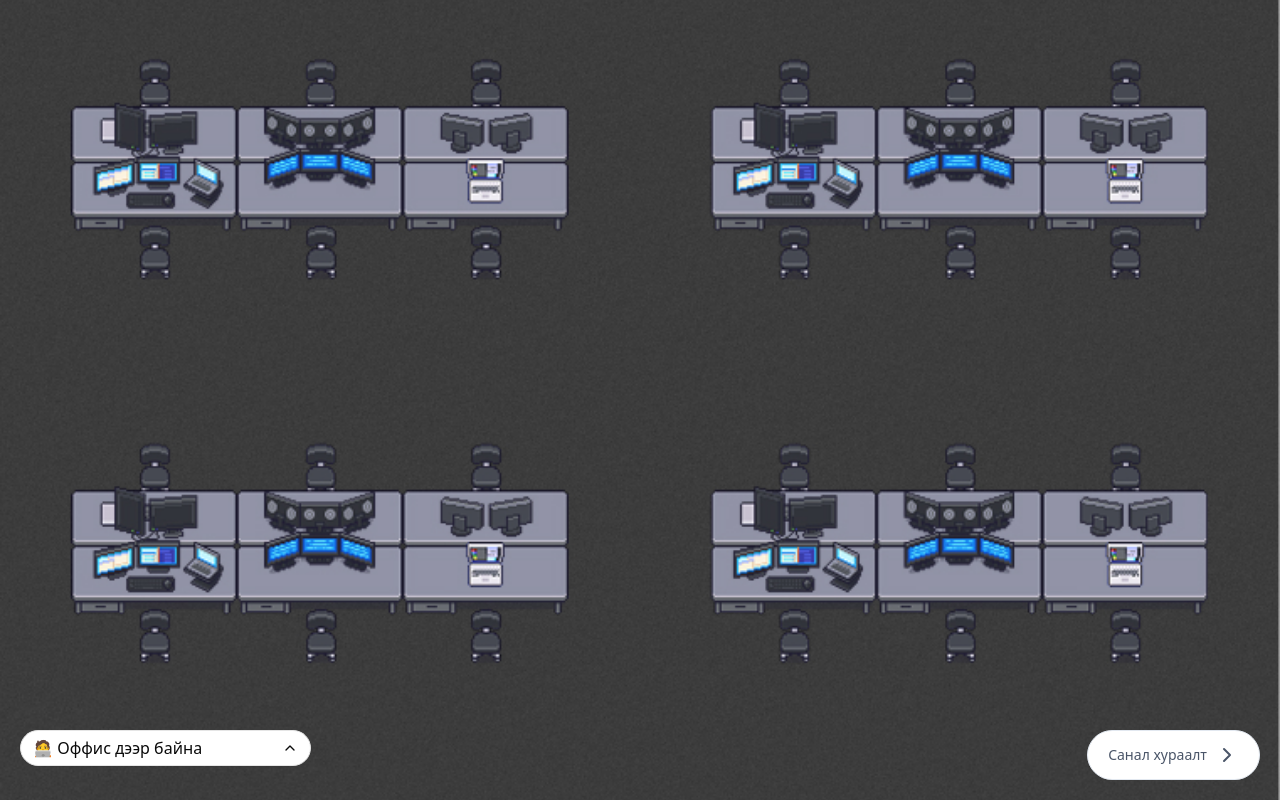
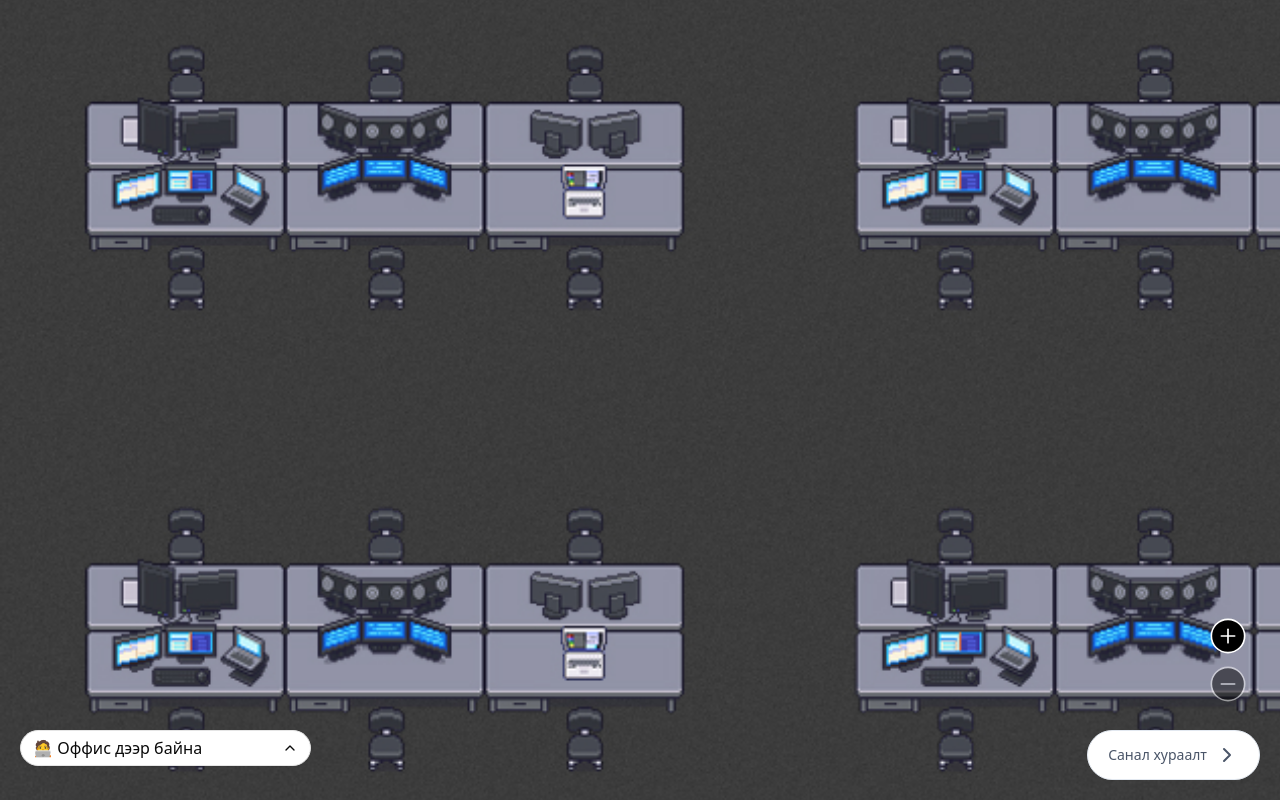
Before and after one commit to Sapar-s/FlowFix, a Next.js app: page / in a window 1280 px wide. Built offline with nearby package versions, Linux system fonts and the light colour scheme; no server answers; the database is empty.

Commit message:
zoom and scaling

```diff
--- a/src/app/_components/OfficeLayout.tsx
+++ b/src/app/_components/OfficeLayout.tsx
@@ -60,11 +60,11 @@ const OfficeLayout: React.FC = () => {
   }, []);
 
   return (
-    <div className="w-screen h-screen bg-[url('/container.jpg')] bg-cover relative bg-[20%_30%]">
+    <div className="w-screen h-screen relatve overflow-hidden">
       <div className="absolute inset-0 bg-noise opacity-20 pointer-events-none"></div>
       {/* Main Content */}
 
-      <WorkstationGroup employees={users} id={id} isInOffice={isInOffice} />
+      <WorkstationGroup employees={users} id={id} />
 
       {/* Footer Buttons */}
       <div className="fixed bottom-5 left-5 right-5 flex justify-between">
--- a/src/app/_components/WorkstationGroup.tsx
+++ b/src/app/_components/WorkstationGroup.tsx
@@ -2,6 +2,7 @@
 
 import React, { useEffect, useState } from "react";
 import Image from "next/image";
+import { CircleMinus, CirclePlus } from "lucide-react";
 
 interface Employee {
   name: string;
@@ -13,35 +14,34 @@ interface Employee {
 interface WorkstationProps {
   employees: Employee[];
   id: string | null; // logged-in user's ID
-  isInOffice: boolean;
 }
 
 const seatPositions: { [key: string]: { top: number; left: number }[] } = {
   office: [
-    { top: 45, left: 183 },
-    { top: 45, left: 378 },
-    { top: 45, left: 578 },
-    { top: 240, left: 193 },
-    { top: 240, left: 388 },
-    { top: 240, left: 578 },
-    { top: 45, left: 955 },
-    { top: 45, left: 1137 },
-    { top: 45, left: 1340 },
-    { top: 240, left: 955 },
-    { top: 240, left: 1137 },
-    { top: 240, left: 1340 },
-    { top: 435, left: 183 },
-    { top: 435, left: 378 },
-    { top: 435, left: 578 },
-    { top: 630, left: 193 },
-    { top: 630, left: 388 },
-    { top: 630, left: 578 },
-    { top: 435, left: 955 },
-    { top: 435, left: 1137 },
-    { top: 435, left: 1340 },
-    { top: 630, left: 955 },
-    { top: 630, left: 1137 },
-    { top: 630, left: 1340 },
+    { top: 55, left: 210 },
+    { top: 55, left: 410 },
+    { top: 55, left: 610 },
+    { top: 250, left: 210 },
+    { top: 250, left: 415 },
+    { top: 250, left: 620 },
+    { top: 55, left: 982 },
+    { top: 55, left: 1180 },
+    { top: 55, left: 1380 },
+    { top: 250, left: 980 },
+    { top: 250, left: 1180 },
+    { top: 250, left: 1380 },
+    { top: 530, left: 210 },
+    { top: 530, left: 410 },
+    { top: 530, left: 610 },
+    { top: 720, left: 210 },
+    { top: 720, left: 410 },
+    { top: 720, left: 610 },
+    { top: 530, left: 980 },
+    { top: 530, left: 1180 },
+    { top: 530, left: 1380 },
+    { top: 720, left: 980 },
+    { top: 720, left: 1180 },
+    { top: 720, left: 1380 },
   ],
 };
 
@@ -49,28 +49,22 @@ const WorkstationGroup: React.FC<WorkstationProps> = ({ employees, id }) => {
   const [assignedSeats, setAssignedSeats] = useState<{
     [userId: string]: number;
   }>({});
+  const [zoom, setZoom] = useState(1);
 
   const seats = seatPositions.office;
 
   const getEmoji = (status: string) => (status === "office" ? "🧑‍💻" : "🏠");
 
-  // Initial seat assignment
+  // Assign seats sequentially when employees change
   useEffect(() => {
-    const used = new Set<number>();
     const seatMap: { [userId: string]: number } = {};
-
-    employees.forEach((employee) => {
-      for (let i = 0; i < seats.length; i++) {
-        if (!used.has(i)) {
-          used.add(i);
-          seatMap[employee._id] = i;
-          break;
-        }
+    employees.forEach((employee, idx) => {
+      if (idx < seats.length) {
+        seatMap[employee._id] = idx;
       }
     });
-
     setAssignedSeats(seatMap);
-  }, [employees]);
+  }, [employees, seats]);
 
   const handleSeatMove = (employeeId: string, direction: "left" | "right") => {
     const current = assignedSeats[employeeId];
@@ -81,7 +75,6 @@ const WorkstationGroup: React.FC<WorkstationProps> = ({ employees, id }) => {
 
     while (true) {
       newIndex += step;
-
       if (newIndex < 0 || newIndex >= seats.length) break;
 
       const isTaken = Object.entries(assignedSeats).some(
@@ -89,16 +82,18 @@ const WorkstationGroup: React.FC<WorkstationProps> = ({ employees, id }) => {
       );
 
       if (!isTaken) {
+        if (newIndex !== current) {
           setAssignedSeats((prev) => ({
             ...prev,
             [employeeId]: newIndex,
           }));
+        }
         break;
       }
     }
   };
 
-  // ⌨️ Keyboard controls for current user
+  // Keyboard controls for logged-in user
   useEffect(() => {
     const handleKeyDown = (e: KeyboardEvent) => {
       if (!id) return;
@@ -116,8 +111,64 @@ const WorkstationGroup: React.FC<WorkstationProps> = ({ employees, id }) => {
     return () => window.removeEventListener("keydown", handleKeyDown);
   }, [id, assignedSeats]);
 
+  const handleZoomIn = () => setZoom((prev) => Math.min(2, prev + 0.1));
+  const handleZoomOut = () => setZoom((prev) => Math.max(1, prev - 0.1));
+
+  // Helper to get background classes based on employee status and logged-in user
+  const getBgClass = (employee: Employee) => {
+    if (employee._id === id) return "bg-white text-black";
+    if (employee.status === "office") return "bg-[#000]/60";
+    return "bg-blue-400/40 text-white";
+  };
+
   return (
-    <>
+    <div className="relative w-full h-full overflow-auto">
+      {/* Zoom Controls */}
+      <div className="absolute bottom-24 fixed right-8 z-20 flex flex-col gap-2">
+        <CirclePlus
+          strokeWidth={1}
+          fill="black"
+          stroke="white"
+          size={40}
+          onClick={handleZoomIn}
+          aria-label="Zoom in"
+          style={{
+            cursor: zoom >= 2 ? "not-allowed" : "pointer",
+            opacity: zoom >= 2 ? 0.5 : 1,
+          }}
+        />
+        <CircleMinus
+          strokeWidth={1}
+          fill="black"
+          stroke="white"
+          size={40}
+          onClick={handleZoomOut}
+          aria-label="Zoom out"
+          style={{
+            cursor: zoom <= 1 ? "not-allowed" : "pointer",
+            opacity: zoom <= 1 ? 0.5 : 1,
+          }}
+        />
+      </div>
+
+      {/* Zoomable Workstation Area */}
+      <div
+        style={{
+          transform: `scale(${zoom})`,
+          transformOrigin: "top left",
+          position: "relative",
+          width: 1540, // base width of layout, adjust as needed
+          height: 940, // base height of layout, adjust as needed
+        }}
+      >
+        {/* Background image (scaled with zoom) */}
+        <Image
+          src="/container.jpg"
+          alt="Office Layout"
+          fill
+          className="absolute top-0 left-0 z-0 object-cover"
+          priority
+        />
         {employees.map((employee) => {
           const seatIndex = assignedSeats[employee._id];
           const position = seats[seatIndex];
@@ -134,13 +185,9 @@ const WorkstationGroup: React.FC<WorkstationProps> = ({ employees, id }) => {
               }}
             >
               <div
-              className={`text-xs font-bold mb-1 rounded-full py-2 px-4 text-[14px] ${
-                employee._id === id
-                  ? "bg-white text-black"
-                  : employee.status === "office"
-                  ? "bg-[#000]/60"
-                  : "bg-blue-400/40 text-white"
-              }`}
+                className={`text-xs font-bold mb-1 rounded-full py-2 px-4 text-[14px] ${getBgClass(
+                  employee
+                )}`}
               >
                 <span className="mr-2">{getEmoji(employee.status)}</span>
                 {employee.name}
@@ -151,15 +198,14 @@ const WorkstationGroup: React.FC<WorkstationProps> = ({ employees, id }) => {
                   alt={employee.name}
                   width={employee.status === "office" ? 50 : 40}
                   height={employee.status === "office" ? 50 : 40}
-                className={`rounded-full ${
-                  employee.status === "remote" ? "opacity-60" : "opacity-100"
-                }`}
+                  className="rounded-full"
                 />
               </div>
             </div>
           );
         })}
-    </>
+      </div>
+    </div>
   );
 };
 
```
Lines whose indentation alone changed are shown as unchanged.
